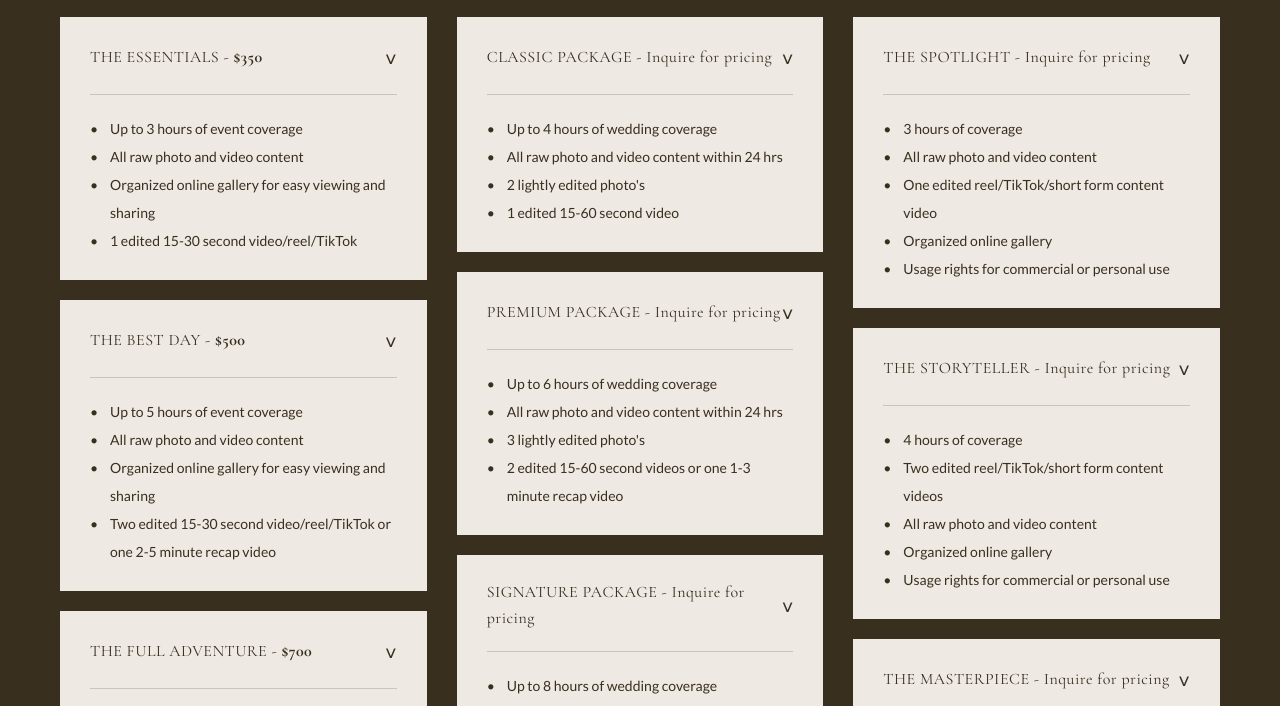
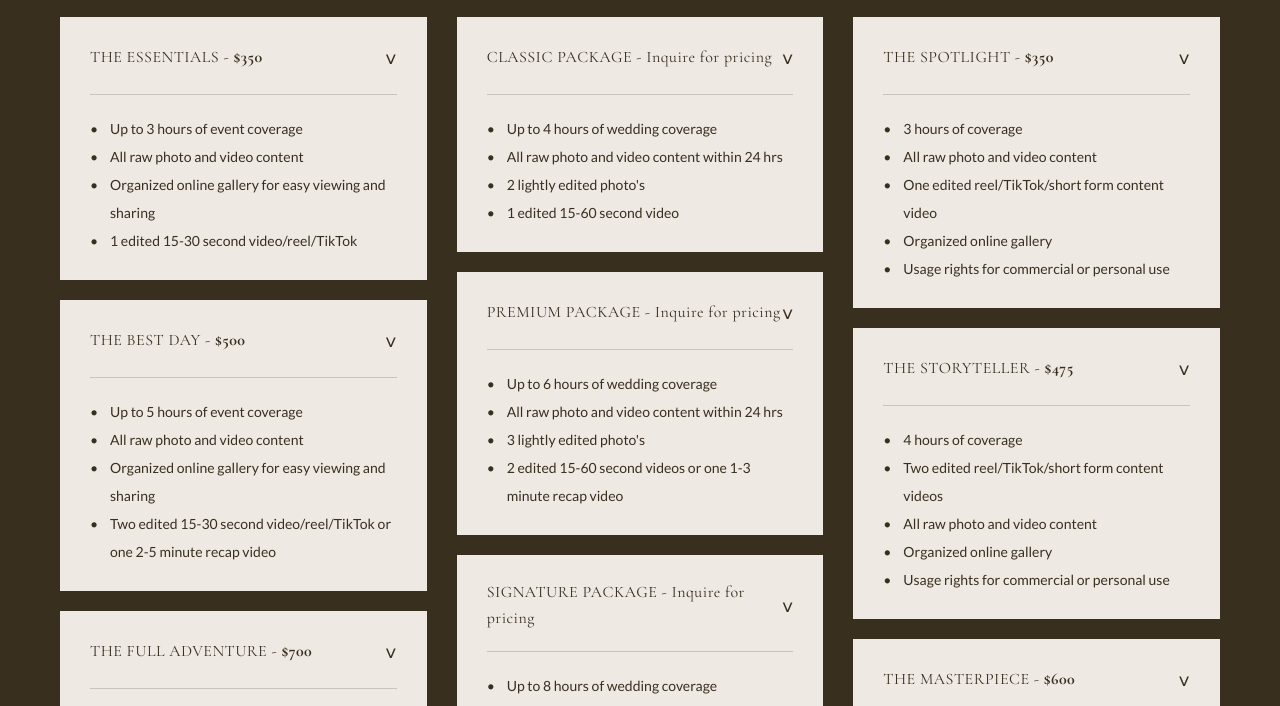
Before and after one commit to onsetcontent/onsetcontent, a plain HTML site: page services.html in a window 1280 px wide. Shown: the part 339-1045 px from the top of the page. Drawn offline with nearby package versions, Linux system fonts and the light colour scheme.

Commit message:
Add pricing to vendor packages (, , )
Co-authored-by: Cursor <cursoragent@cursor.com>

```diff
--- a/services.html
+++ b/services.html
@@ -575,7 +575,7 @@
 
                 <div class="pricing-box">
                     <div class="pricing-header">
-                        <h3>THE SPOTLIGHT - Inquire for pricing</h3>
+                        <h3>THE SPOTLIGHT - <strong>$350</strong></h3>
                         <span class="arrow">˅</span>
                     </div>
                     <div class="pricing-details">
@@ -591,7 +591,7 @@
 
                 <div class="pricing-box">
                     <div class="pricing-header">
-                        <h3>THE STORYTELLER - Inquire for pricing</h3>
+                        <h3>THE STORYTELLER - <strong>$475</strong></h3>
                         <span class="arrow">˅</span>
                     </div>
                     <div class="pricing-details">
@@ -607,7 +607,7 @@
 
                 <div class="pricing-box">
                     <div class="pricing-header">
-                        <h3>THE MASTERPIECE - Inquire for pricing</h3>
+                        <h3>THE MASTERPIECE - <strong>$600</strong></h3>
                         <span class="arrow">˅</span>
                     </div>
                     <div class="pricing-details">
```
